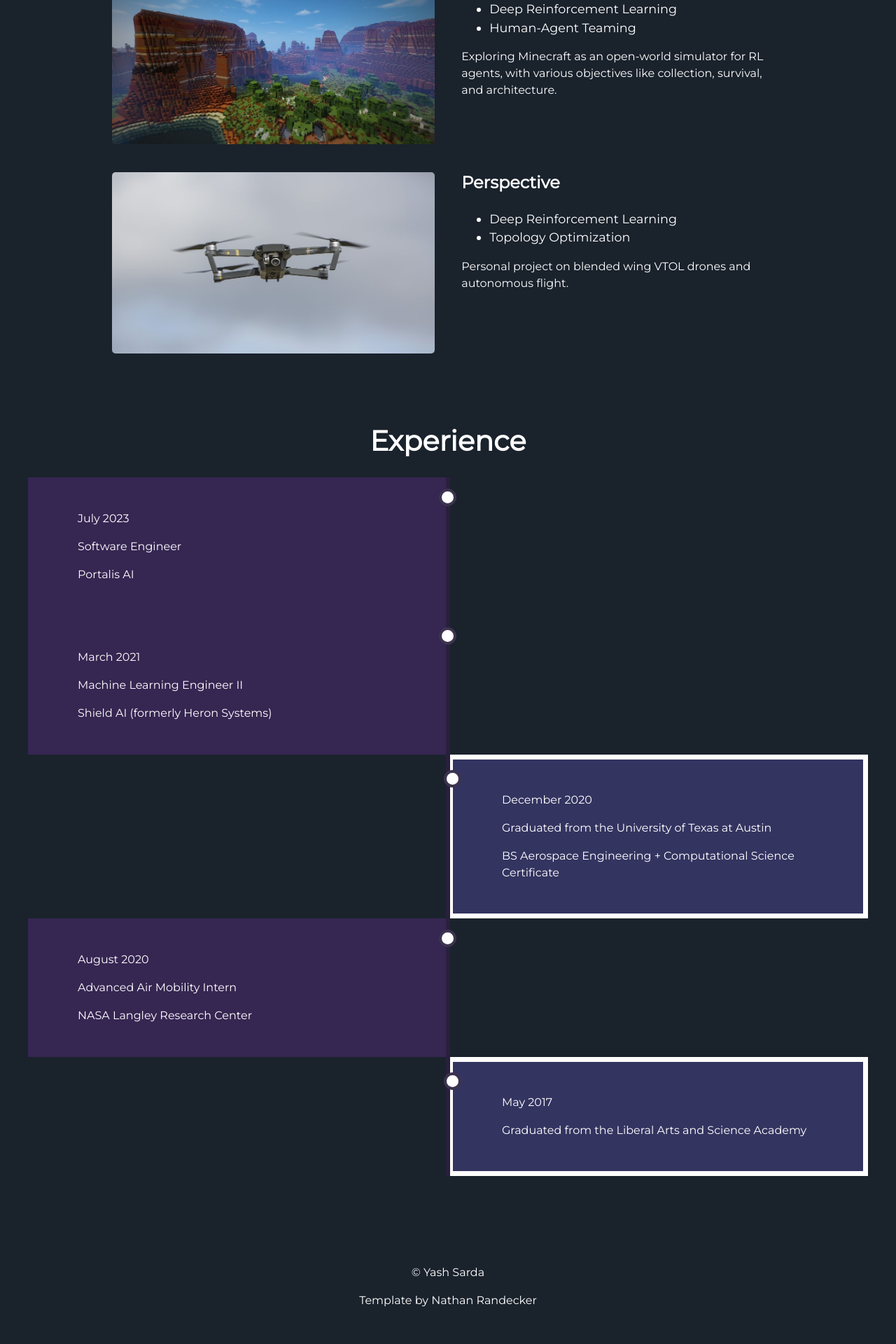
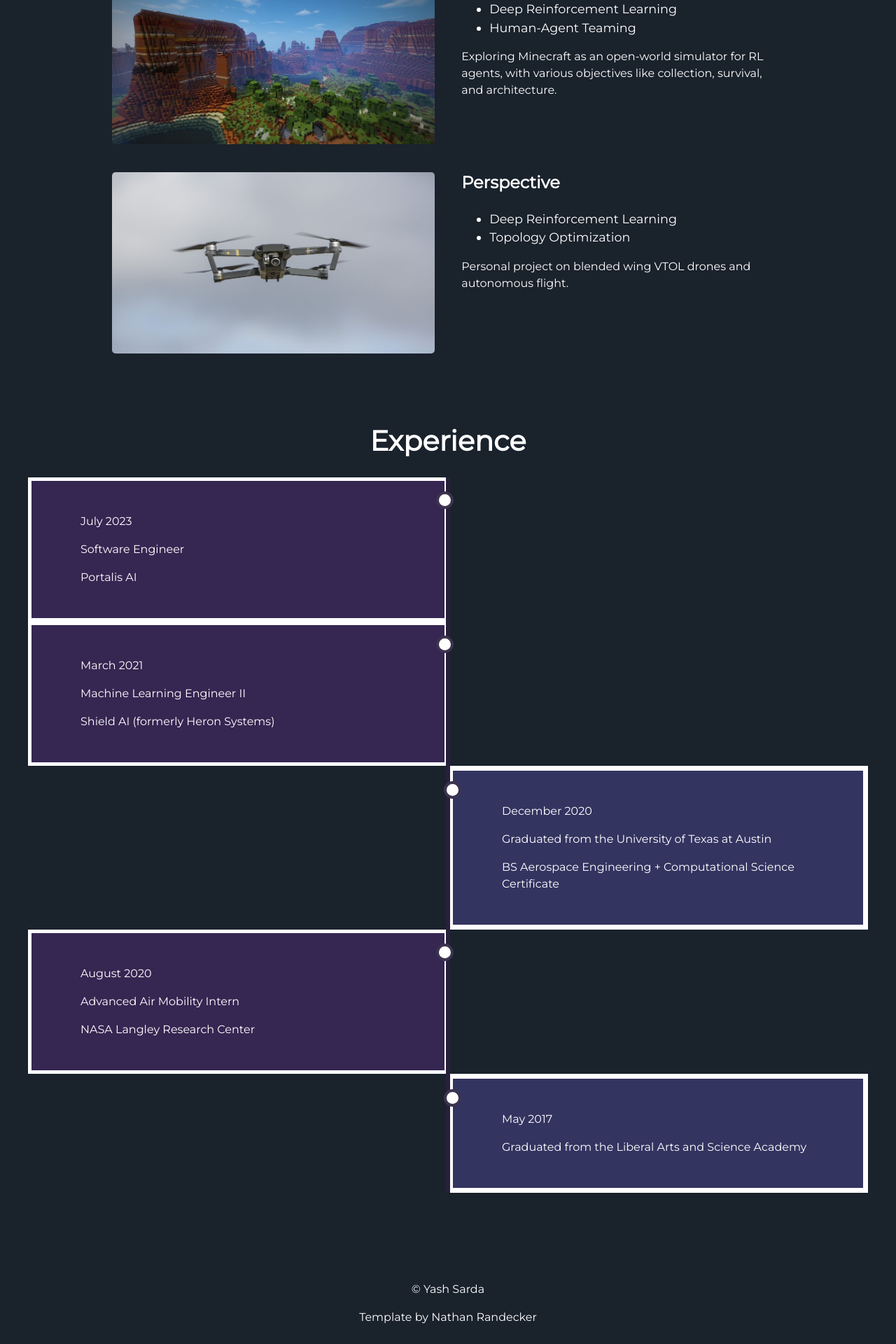
Before and after one commit to ysarda/ysarda.github.io, a Jekyll site: the page built from index.html, in a window 1280 px wide. Shown: the part 2558-4478 px from the top of the page at 70% size. Built offline with Jekyll 4.4.1, drawn with Linux system fonts in a browser that asks for light colours; before the commit the page ends 4454 px from its top, so only the background shows below that.

Commit message:
that surprisingly worked

```diff
--- a/_includes/experience.html
+++ b/_includes/experience.html
@@ -50,10 +50,10 @@
             left: 0;
             box-sizing: border-box;
             background-color: rgb(54, 38, 82);
-            border: 1px solid transparent;
+            border: 5px solid white;
         }
         .one:hover {
-                border-color: white;
+                border-color: rgb(54, 38, 82);
             }
 
         .two {
```
